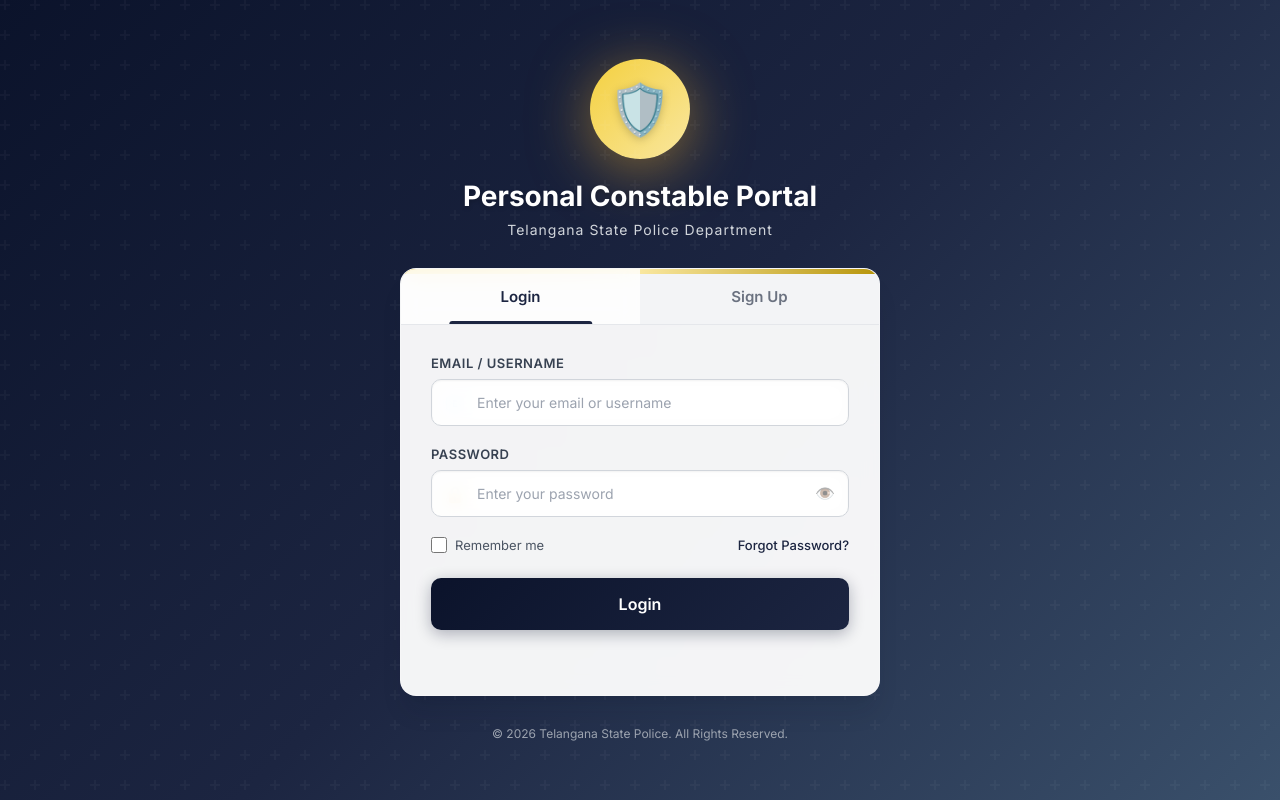
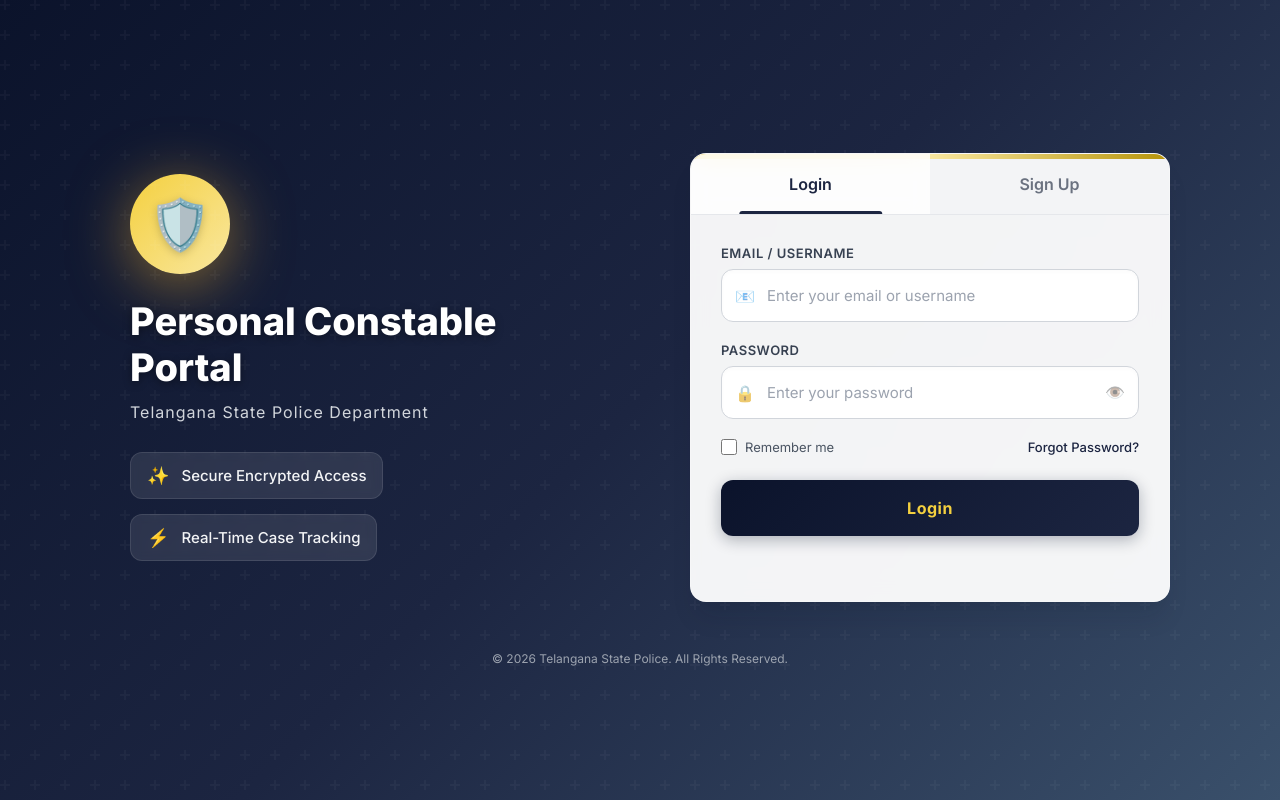
Before and after one commit to bourojuakshay/dad-project, a plain HTML site: page index.html in a window 1280 px wide. Drawn offline with Linux system fonts and the light colour scheme.

Commit message:
feat: redesign home page login into a modern split layout

```diff
--- a/css/auth.css
+++ b/css/auth.css
@@ -66,9 +66,48 @@ body::before {
 
 .auth-container {
   width: 100%;
+  max-width: 1100px;
+  margin: 0 auto;
+  min-height: 80vh;
+  display: flex;
+  flex-direction: column;
+  justify-content: center;
+}
+
+.auth-split {
+  display: grid;
+  grid-template-columns: 1fr 1fr;
+  align-items: center;
+  gap: 60px;
+  width: 100%;
+}
+
+.branding-side {
+  display: flex;
+  flex-direction: column;
+  justify-content: center;
+  animation: fadeInLeft 0.8s ease-out;
+  color: var(--white);
+  padding: 40px;
+}
+
+.form-side {
+  animation: fadeInRight 0.8s ease-out;
+  width: 100%;
   max-width: 480px;
-  animation: fadeInUp 0.6s ease-out;
-  margin: 0 auto;
+  justify-self: center;
+}
+
+@media (max-width: 900px) {
+  .auth-split {
+    grid-template-columns: 1fr;
+    gap: 30px;
+  }
+
+  .branding-side {
+    padding: 0;
+    text-align: center;
+  }
 }
 
 @media (max-width: 480px) {
@@ -77,22 +116,48 @@ body::before {
   }
 }
 
-@keyframes fadeInUp {
+@keyframes fadeInLeft {
   from {
     opacity: 0;
-    transform: translateY(30px);
+    transform: translateX(-30px);
   }
 
   to {
     opacity: 1;
-    transform: translateY(0);
+    transform: translateX(0);
+  }
+}
+
+@keyframes fadeInRight {
+  from {
+    opacity: 0;
+    transform: translateX(30px);
+  }
+
+  to {
+    opacity: 1;
+    transform: translateX(0);
   }
 }
 
 /* Logo Section */
 .logo-section {
-  text-align: center;
-  margin-bottom: 30px;
+  text-align: left;
+  margin-bottom: 20px;
+}
+
+@media (max-width: 900px) {
+  .logo-section {
+    text-align: center;
+  }
+
+  .badge {
+    margin: 0 auto 20px !important;
+  }
+
+  .brand-features {
+    justify-content: center;
+  }
 }
 
 .badge {
@@ -103,7 +168,7 @@ body::before {
   display: flex;
   align-items: center;
   justify-content: center;
-  margin: 0 auto 20px;
+  margin-bottom: 25px;
   box-shadow: 0 10px 40px rgba(214, 158, 46, 0.4);
   animation: pulse 2s infinite;
 }
@@ -127,17 +192,45 @@ body::before {
 
 .logo-section h1 {
   color: var(--white);
-  font-size: 28px;
-  font-weight: 700;
-  margin-bottom: 8px;
-  text-shadow: 0 2px 4px rgba(0, 0, 0, 0.2);
+  font-size: 38px;
+  font-weight: 800;
+  margin-bottom: 12px;
+  line-height: 1.2;
+  text-shadow: 0 2px 8px rgba(0, 0, 0, 0.4);
 }
 
 .subtitle {
   color: var(--gray-300);
-  font-size: 14px;
+  font-size: 16px;
   font-weight: 400;
   letter-spacing: 1px;
+  margin-bottom: 30px;
+}
+
+.brand-features {
+  display: flex;
+  flex-direction: column;
+  gap: 15px;
+  margin-top: 20px;
+}
+
+.feature-item {
+  display: flex;
+  align-items: center;
+  gap: 12px;
+  font-size: 15px;
+  font-weight: 500;
+  color: var(--gray-100);
+  background: rgba(255, 255, 255, 0.1);
+  padding: 12px 16px;
+  border-radius: 12px;
+  backdrop-filter: blur(5px);
+  width: fit-content;
+  border: 1px solid rgba(255, 255, 255, 0.1);
+}
+
+.feature-icon {
+  font-size: 18px;
 }
 
 /* Auth Card */
@@ -170,15 +263,15 @@ body::before {
 
 .tab-btn {
   flex: 1;
-  padding: 18px 20px;
+  padding: 20px 24px;
   background: transparent;
   border: none;
   font-family: 'Inter', sans-serif;
-  font-size: 15px;
+  font-size: 16px;
   font-weight: 600;
   color: var(--gray-500);
   cursor: pointer;
-  transition: all 0.3s ease;
+  transition: all 0.2s cubic-bezier(0.4, 0, 0.2, 1);
   position: relative;
 }
 
@@ -209,7 +302,8 @@ body::before {
 
 .tab-btn.active {
   color: var(--primary-blue);
-  background: var(--glass-bg, rgba(255,255,255,0.8)); backdrop-filter: blur(10px);
+  background: var(--glass-bg, rgba(255, 255, 255, 0.8));
+  backdrop-filter: blur(10px);
 }
 
 .tab-btn.active::after {
@@ -283,23 +377,23 @@ body::before {
 
 .input-wrapper input {
   width: 100%;
-  padding: 14px 45px 14px 45px;
+  padding: 16px 45px 16px 45px;
   border: 1px solid var(--gray-300);
-  border-radius: 10px;
+  border-radius: 12px;
   font-family: 'Inter', sans-serif;
-  font-size: 14px;
+  font-size: 15px;
   color: var(--gray-800);
-  transition: all 0.2s ease;
-  background: var(--glass-bg, rgba(255,255,255,0.8)); backdrop-filter: blur(10px);
+  transition: all 0.2s cubic-bezier(0.4, 0, 0.2, 1);
+  background: var(--white);
   box-sizing: border-box;
-  box-shadow: inset 0 1px 2px rgba(0, 0, 0, 0.05);
+  box-shadow: inset 0 2px 4px rgba(11, 19, 43, 0.02);
 }
 
 .input-wrapper input:focus {
   outline: none;
-  border-color: var(--primary-blue);
-  background: var(--glass-bg, rgba(255,255,255,0.8)); backdrop-filter: blur(10px);
-  box-shadow: 0 0 0 4px rgba(26, 54, 93, 0.1);
+  border-color: var(--primary-light);
+  background: var(--white);
+  box-shadow: 0 0 0 4px rgba(58, 80, 107, 0.15);
 }
 
 .input-wrapper input::placeholder {
@@ -363,14 +457,15 @@ body::before {
 /* Submit Button */
 .submit-btn {
   width: 100%;
-  padding: 16px 24px;
+  padding: 18px 24px;
   background: linear-gradient(135deg, var(--primary-navy) 0%, var(--primary-blue) 100%);
-  color: var(--white);
+  color: var(--accent-gold);
   border: none;
-  border-radius: 10px;
+  border-radius: 12px;
   font-family: 'Inter', sans-serif;
   font-size: 16px;
-  font-weight: 600;
+  font-weight: 700;
+  letter-spacing: 0.5px;
   cursor: pointer;
   transition: all 0.2s cubic-bezier(0.4, 0, 0.2, 1);
   box-shadow: 0 4px 15px rgba(11, 19, 43, 0.3);
@@ -378,7 +473,8 @@ body::before {
 
 .submit-btn:hover {
   transform: translateY(-2px);
-  box-shadow: 0 6px 20px rgba(11, 19, 43, 0.4);
+  box-shadow: 0 8px 25px rgba(11, 19, 43, 0.5);
+  background: linear-gradient(135deg, var(--primary-blue) 0%, var(--primary-light) 100%);
 }
 
 .submit-btn:active {
--- a/index.html
+++ b/index.html
@@ -1,22 +1,44 @@
 <!DOCTYPE html>
 <html lang="en">
+
 <head>
   <meta charset="UTF-8">
   <meta name="viewport" content="width=device-width, initial-scale=1.0">
   <title>Personal Constable Portal - Authentication</title>
-  <link href="https://fonts.googleapis.com/css2?family=Inter:wght@300;400;500;600;700;800&display=swap" rel="stylesheet">
+  <link href="https://fonts.googleapis.com/css2?family=Inter:wght@300;400;500;600;700;800&display=swap"
+    rel="stylesheet">
   <link rel="stylesheet" href="css/auth.css">
 </head>
+
 <body>
   <div class="auth-container">
-    <!-- Police Badge Logo -->
+    <!-- Split Layout Wrapper -->
+    <div class="auth-split">
+
+      <!-- Left Branding Side -->
+      <div class="branding-side">
         <div class="logo-section">
           <div class="badge">
             <span class="badge-icon">🛡️</span>
           </div>
           <h1>Personal Constable Portal</h1>
           <p class="subtitle">Telangana State Police Department</p>
+
+          <div class="brand-features">
+            <div class="feature-item">
+              <span class="feature-icon">✨</span>
+              <span>Secure Encrypted Access</span>
             </div>
+            <div class="feature-item">
+              <span class="feature-icon">⚡</span>
+              <span>Real-Time Case Tracking</span>
+            </div>
+          </div>
+        </div>
+      </div>
+
+      <!-- Right Form Side -->
+      <div class="form-side">
 
         <!-- Auth Card -->
         <div class="auth-card">
@@ -113,7 +135,10 @@
             <button type="submit" class="submit-btn">Create Account</button>
             <p class="error-msg" id="signupError"></p>
           </form>
-    </div>
+        </div> <!-- End Auth Card -->
+      </div> <!-- End Form Side -->
+
+    </div> <!-- End Split Layout Wrapper -->
 
     <!-- Footer -->
     <div class="auth-footer">
@@ -123,5 +148,6 @@
 
   <script src="js/auth.js"></script>
 </body>
+
 </html>
 </task_progress>
```
Lines whose indentation alone changed are shown as unchanged.
